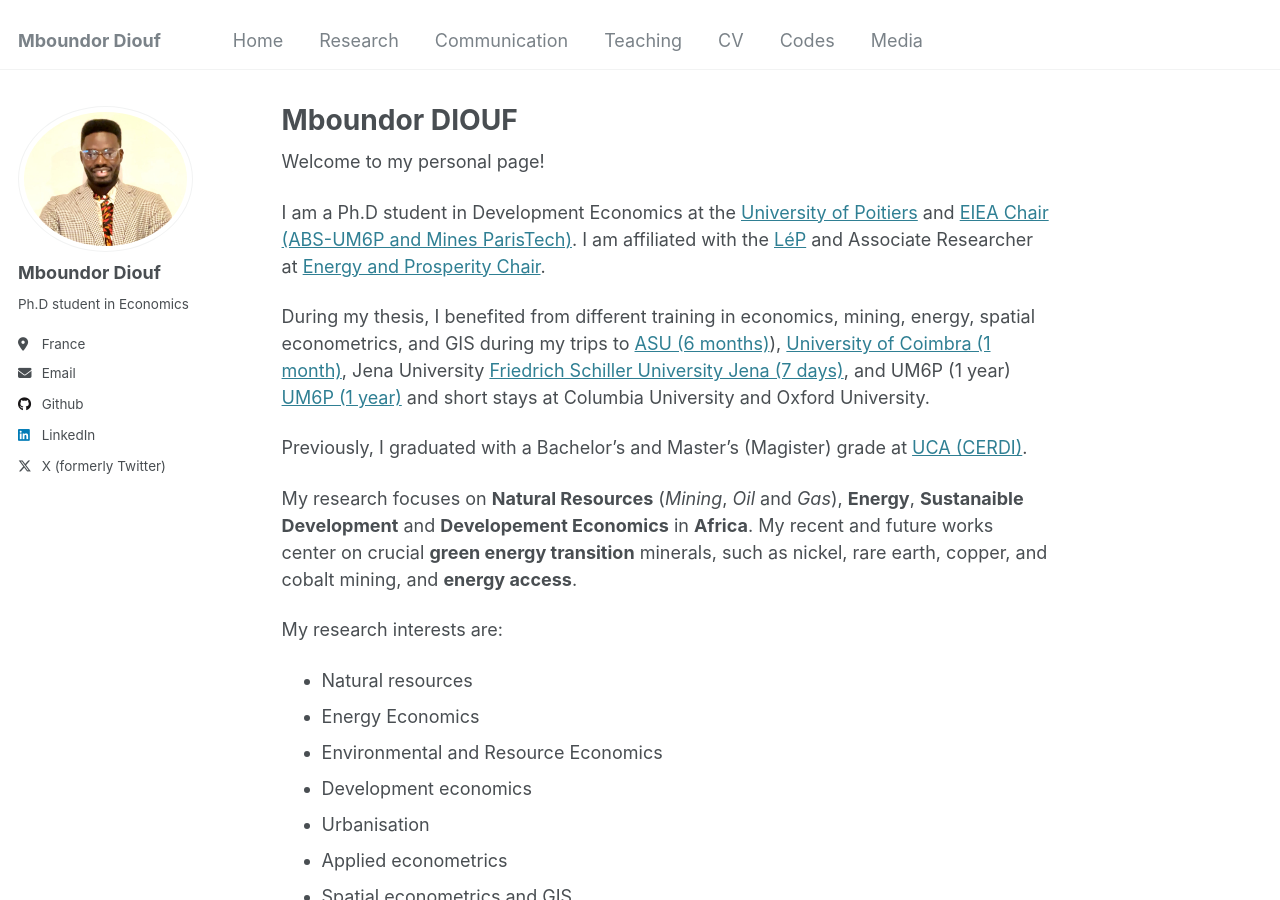
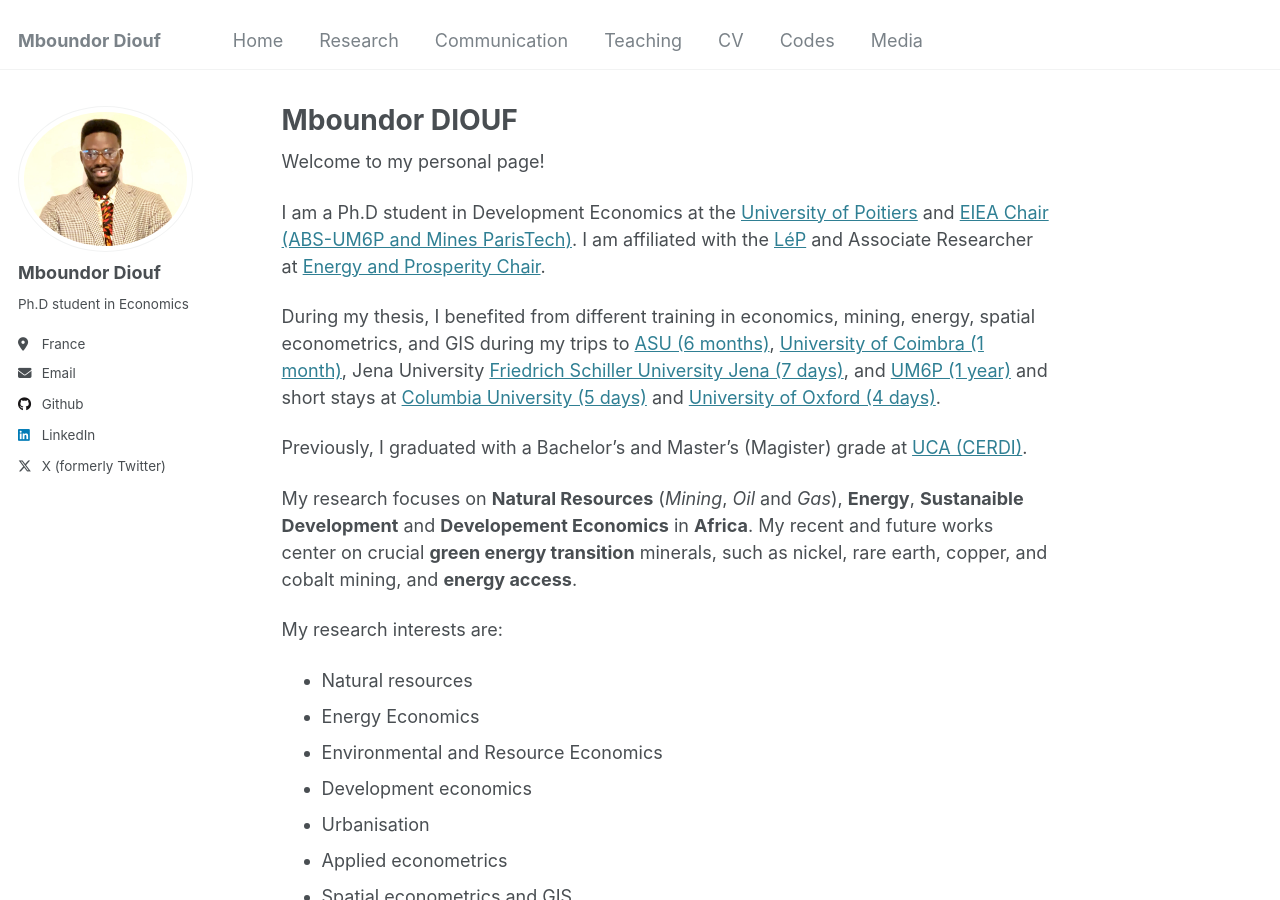
Before and after one commit to mboundordiouf/mboundordiouf.github.io, a Jekyll site: the page built from _pages/about.md, in a window 1280 px wide and 900 px high. Built offline with Jekyll 4.4.1, drawn with Linux system fonts in a browser that asks for light colours.

Commit message:
Update about.md

```diff
--- a/_pages/about.md
+++ b/_pages/about.md
@@ -12,7 +12,7 @@ Welcome to my personal page!
 
 I am a Ph.D student in Development Economics at the [University of Poitiers](https://www.univ-poitiers.fr/) and [EIEA Chair (ABS-UM6P and Mines ParisTech)](https://www.cerna.minesparis.psl.eu/Recherche/EIEA/). I am affiliated with the [LéP](https://lep.labo.univ-poitiers.fr/accueil/les-membres/diouf-mboundor/) and Associate Researcher at [Energy and Prosperity Chair](http://www.chair-energy-prosperity.org/en/category/research-fellows-1/mboundor-diouf-en/).
 
-During my thesis, I benefited from different training in economics, mining, energy, spatial econometrics, and GIS during my trips to [ASU (6 months)](https://www.asu.edu/)), [University of Coimbra (1 month)](https://www.uc.pt/en/), Jena University [Friedrich Schiller University Jena (7 days)](https://www.uni-jena.de/en), and UM6P (1 year) [UM6P (1 year)](https://www.um6p.ma/) and short stays at Columbia University and Oxford University.
+During my thesis, I benefited from different training in economics, mining, energy, spatial econometrics, and GIS during my trips to [ASU (6 months)](https://www.asu.edu/), [University of Coimbra (1 month)](https://www.uc.pt/en/), Jena University [Friedrich Schiller University Jena (7 days)](https://www.uni-jena.de/en), and [UM6P (1 year)](https://www.um6p.ma/) and short stays at [Columbia University (5 days)](https://www.columbia.edu/) and  [University of Oxford (4 days)](https://www.ox.ac.uk/).
 
 Previously, I graduated with a Bachelor's and Master's (Magister) grade at [UCA (CERDI)](https://cerdi.uca.fr/#/admin).
 
```
